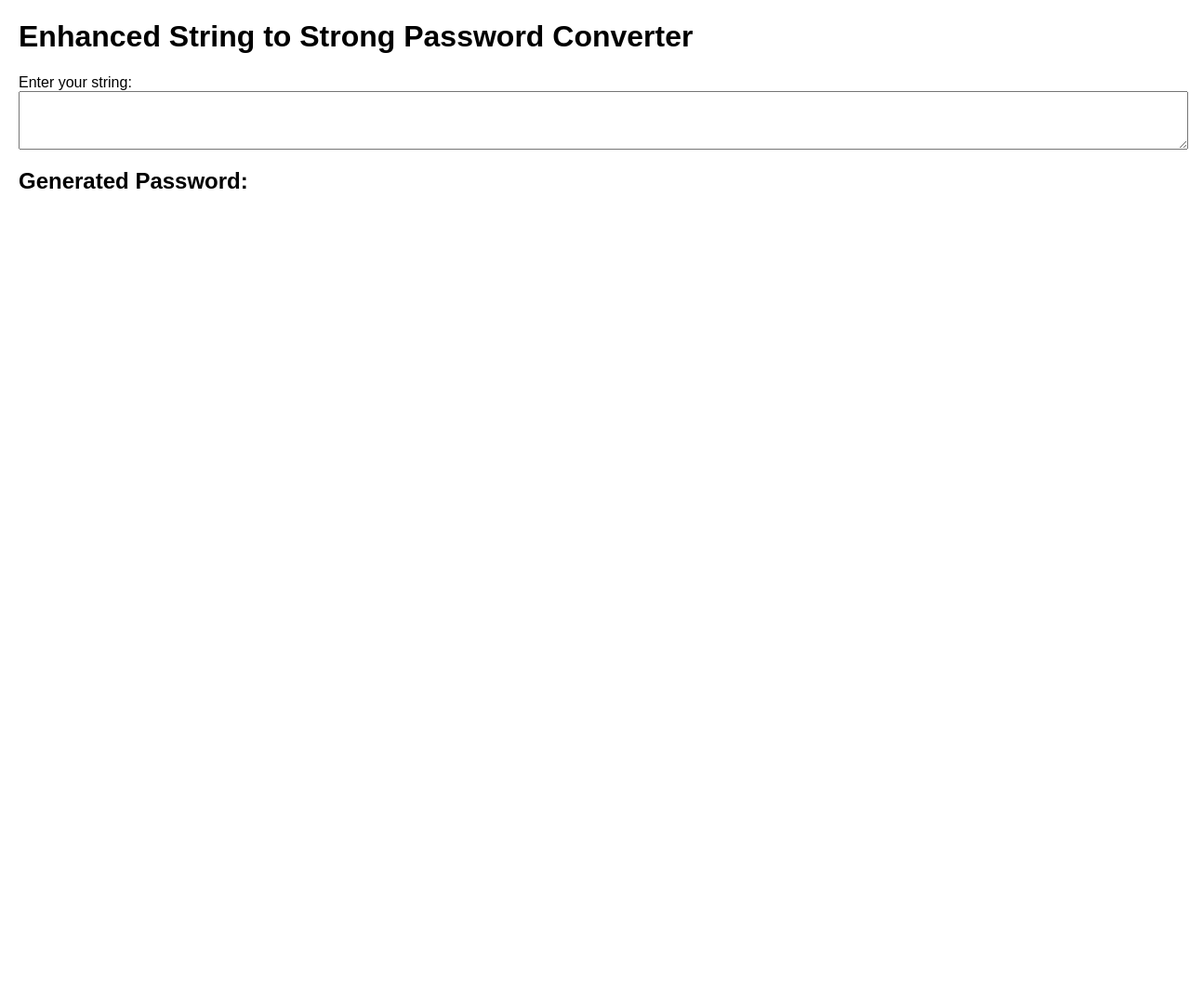
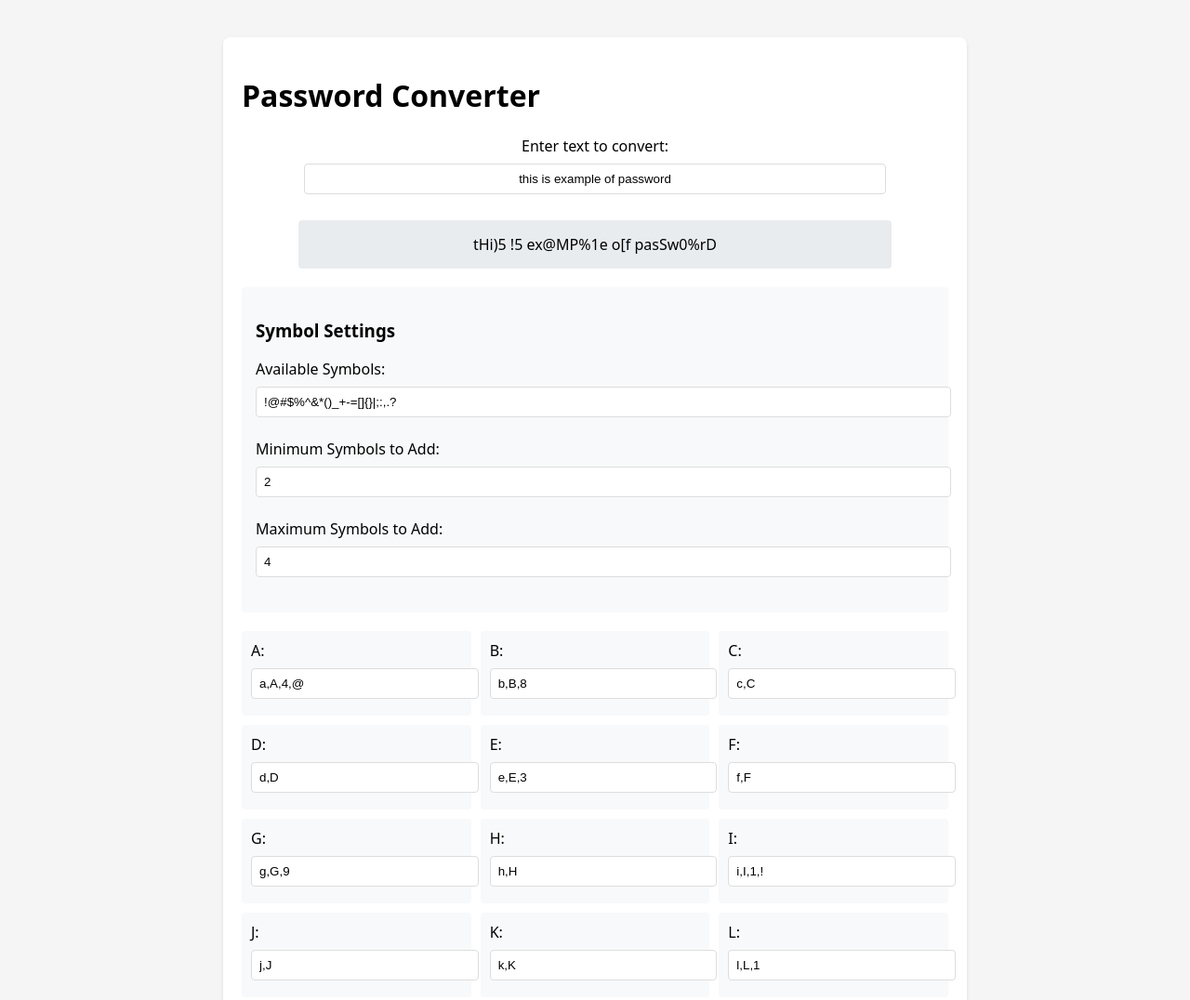
Before and after one commit to riandycandra/strong-password-converter, a plain HTML site: page index.html in a window 1280 px wide. Shown: the top 1076 px of the page at 93% size. Before the commit the page ends 800 px from the top, so only its background shows below. Drawn offline with Linux system fonts and the light colour scheme.

Commit message:
minor adjustment

```diff
--- a/index.html
+++ b/index.html
@@ -3,31 +3,106 @@
 <head>
     <meta charset="UTF-8">
     <meta name="viewport" content="width=device-width, initial-scale=1.0">
-    <title>Enhanced Password Converter</title>
+    <title>Password Converter</title>
     <style>
         body {
-            font-family: Arial, sans-serif;
-            margin: 20px;
+            font-family: system-ui, -apple-system, sans-serif;
+            max-width: 800px;
+            margin: 20px auto;
+            padding: 20px;
+            background-color: #f5f5f5;
         }
-        input, textarea, button {
-            display: block;
-            margin-bottom: 10px;
+        .container {
+            background-color: white;
+            padding: 20px;
+            border-radius: 8px;
+            box-shadow: 0 2px 4px rgba(0,0,0,0.1);
+        }
+        .mapping-grid {
+            display: grid;
+            grid-template-columns: repeat(auto-fill, minmax(200px, 1fr));
+            gap: 10px;
+            margin-bottom: 20px;
+        }
+        .mapping-item {
+            background-color: #f8f9fa;
+            padding: 10px;
+            border-radius: 4px;
+        }
+        .symbol-settings {
+            background-color: #f8f9fa;
+            padding: 15px;
+            border-radius: 4px;
+            margin: 20px 0;
+        }
+        input[type="text"], input[type="number"] {
+            width: 100%;
             padding: 8px;
-            width: 100%;
+            margin: 8px 0;
+            border: 1px solid #ddd;
+            border-radius: 4px;
+        }
+        button {
+            background-color: #007bff;
+            color: white;
+            border: none;
+            padding: 10px 20px;
+            border-radius: 4px;
+            cursor: pointer;
+        }
+        button:hover {
+            background-color: #0056b3;
+        }
+        #result {
+            text-align: center;
+            width: 80%;
+            margin-top: 20px;
+            padding: 15px;
+            background-color: #e9ecef;
+            border-radius: 4px;
+            word-break: break-all;
+        }
+        .settings-group {
+            margin-bottom: 15px;
         }
     </style>
 </head>
 <body>
-    <h1>Enhanced String to Strong Password Converter</h1>
-    <label for="inputString">Enter your string:</label>
-    <textarea id="inputString" onkeydown="convertToPassword()" rows="3"></textarea>
+    <div class="container">
+        <h1>Password Converter</h1>
 
-    <h2>Generated Password:</h2>
-    <p id="outputPassword" style="font-weight: bold; color: green;"></p>
+        <div style="text-align: center;">
+            <label for="inputText">Enter text to convert:</label>
+            <input type="text" style="text-align: center; width: 80%;" id="inputText" onkeydown="convertPassword()" placeholder="Enter text..." value="this is example of password">
+        </div>
+
+
+        <div style="display: flex; flex-direction: row; align-items: center; justify-content: center;">
+            <div id="result">Converted password will appear here</div>
+        </div>
+
+        <div class="symbol-settings">
+            <h3>Symbol Settings</h3>
+            <div class="settings-group">
+                <label for="symbols">Available Symbols:</label>
+                <input type="text" id="symbols" value="!@#$%^&*()_+-=[]{}|;:,.?" title="Symbols to use">
+            </div>
+            <div class="settings-group">
+                <label for="minSymbols">Minimum Symbols to Add:</label>
+                <input type="number" id="minSymbols" value="2" min="0" max="10">
+            </div>
+            <div class="settings-group">
+                <label for="maxSymbols">Maximum Symbols to Add:</label>
+                <input type="number" id="maxSymbols" value="4" min="0" max="10">
+            </div>
+        </div>
+
+        <div class="mapping-grid" id="mappingGrid"></div>
+    </div>
 
     <script>
-        // Custom mapping for each character
-        const charMap = {
+        // Default character mappings
+        const defaultMappings = {
             'a': ['a', 'A', '4', '@'],
             'b': ['b', 'B', '8'],
             'c': ['c', 'C'],
@@ -39,52 +114,91 @@
             'i': ['i', 'I', '1', '!'],
             'j': ['j', 'J'],
             'k': ['k', 'K'],
-            'l': ['l', 'L', '1', '!'],
+            'l': ['l', 'L', '1'],
             'm': ['m', 'M'],
             'n': ['n', 'N'],
             'o': ['o', 'O', '0'],
             'p': ['p', 'P'],
             'q': ['q', 'Q'],
             'r': ['r', 'R'],
-            's': ['s', 'S', '$'],
+            's': ['s', 'S', '5', '$'],
             't': ['t', 'T', '7'],
             'u': ['u', 'U'],
             'v': ['v', 'V'],
             'w': ['w', 'W'],
             'x': ['x', 'X'],
             'y': ['y', 'Y'],
-            'z': ['z', 'Z']
+            'z': ['z', 'Z', '2']
         };
 
-        // List of random symbols to insert
-        const symbols = ['!', '@', '#', '$', '%', '^', '&', '*', '(', ')', '_', '+'];
+        // Create mapping input fields
+        const mappingGrid = document.getElementById('mappingGrid');
+        for (const [letter, mappings] of Object.entries(defaultMappings)) {
+            const div = document.createElement('div');
+            div.className = 'mapping-item';
+            div.innerHTML = `
+                <label for="mapping-${letter}">${letter.toUpperCase()}:</label>
+                <input type="text" id="mapping-${letter}"
+                       value="${mappings.join(',')}"
+                       title="Enter comma-separated values">
+            `;
+            mappingGrid.appendChild(div);
+        }
 
-        // Function to convert string to a strong password
-        function convertToPassword() {
-            const inputString = document.getElementById('inputString').value;
-            let password = '';
+        function getMappings() {
+            const mappings = {};
+            for (const letter of Object.keys(defaultMappings)) {
+                const input = document.getElementById(`mapping-${letter}`);
+                mappings[letter] = input.value.split(',').map(v => v.trim()).filter(v => v);
+            }
+            return mappings;
+        }
 
-            // Step 1: Convert characters based on mapping
-            for (let char of inputString) {
-                if (charMap[char.toLowerCase()]) {
-                    const replacements = charMap[char.toLowerCase()];
-                    password += replacements[Math.floor(Math.random() * replacements.length)];
+        function getRandomInt(min, max) {
+            return Math.floor(Math.random() * (max - min + 1)) + min;
+        }
+
+        function insertRandomSymbols(text) {
+            const symbols = document.getElementById('symbols').value.split('');
+            const minSymbols = parseInt(document.getElementById('minSymbols').value);
+            const maxSymbols = parseInt(document.getElementById('maxSymbols').value);
+
+            // Determine how many symbols to insert
+            const numSymbols = getRandomInt(minSymbols, maxSymbols);
+
+            let result = text;
+            for (let i = 0; i < numSymbols; i++) {
+                const randomSymbol = symbols[Math.floor(Math.random() * symbols.length)];
+                const position = Math.floor(Math.random() * (result.length + 1));
+                result = result.slice(0, position) + randomSymbol + result.slice(position);
+            }
+
+            return result;
+        }
+
+        function convertPassword() {
+            const input = document.getElementById('inputText').value;
+            const mappings = getMappings();
+            let result = '';
+
+            // First, convert characters based on mappings
+            for (const char of input.toLowerCase()) {
+                if (mappings[char]) {
+                    const options = mappings[char];
+                    result += options[Math.floor(Math.random() * options.length)];
                 } else {
-                    password += char; // Keep non-alphabetic characters as they are
+                    result += char;
                 }
             }
 
-            // Step 2: Insert random symbols
-            const numSymbols = Math.floor(Math.random() * 4) + 1; // Insert 1-4 symbols
-            for (let i = 0; i < numSymbols; i++) {
-                const randomSymbol = symbols[Math.floor(Math.random() * symbols.length)];
-                const insertPosition = Math.floor(Math.random() * (password.length + 1));
-                password = password.slice(0, insertPosition) + randomSymbol + password.slice(insertPosition);
-            }
+            // Then insert random symbols
+            result = insertRandomSymbols(result);
 
-            // Output the final password
-            document.getElementById('outputPassword').textContent = password;
+            document.getElementById('result').textContent = result;
         }
+
+        // Initial conversion
+        convertPassword();
     </script>
 </body>
 </html>
```
